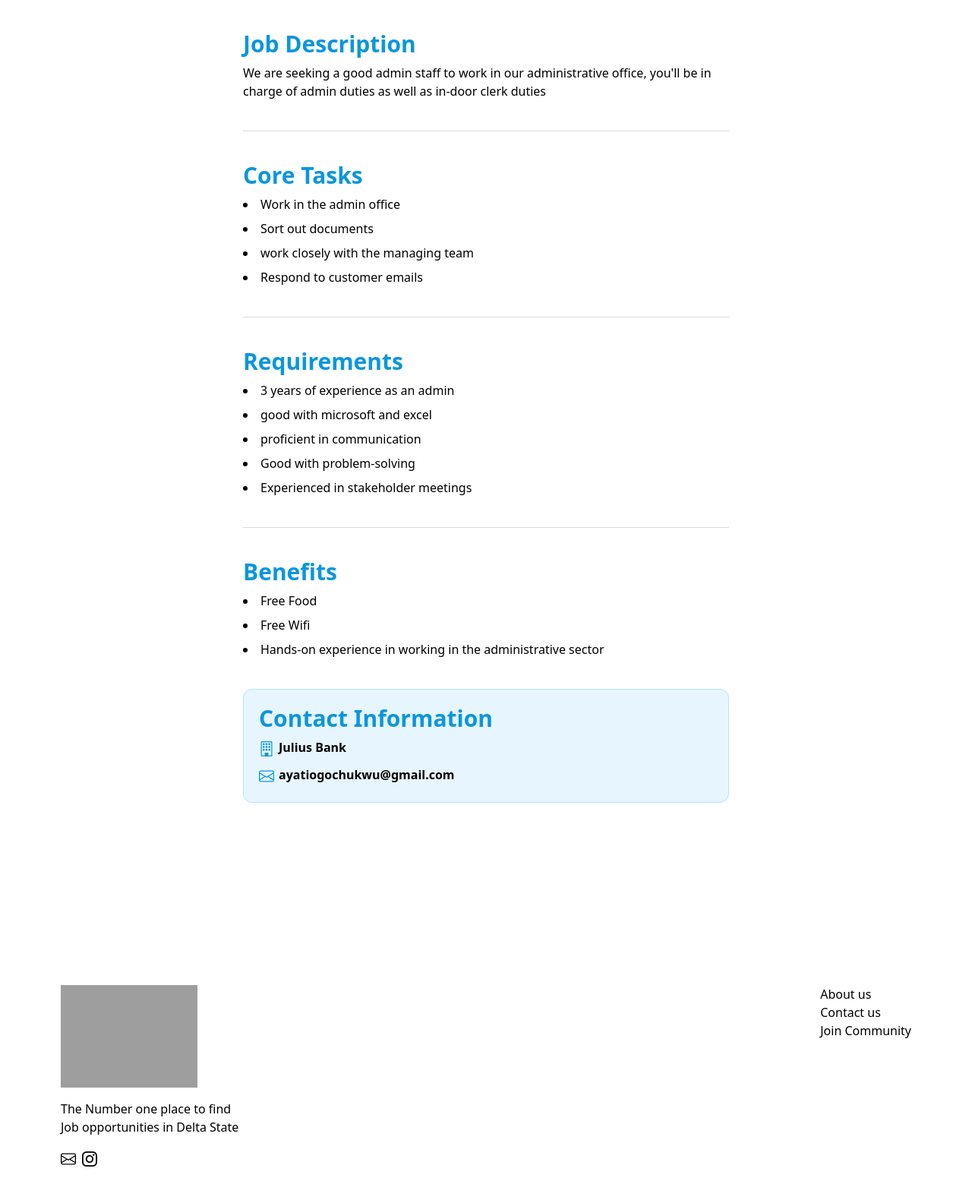
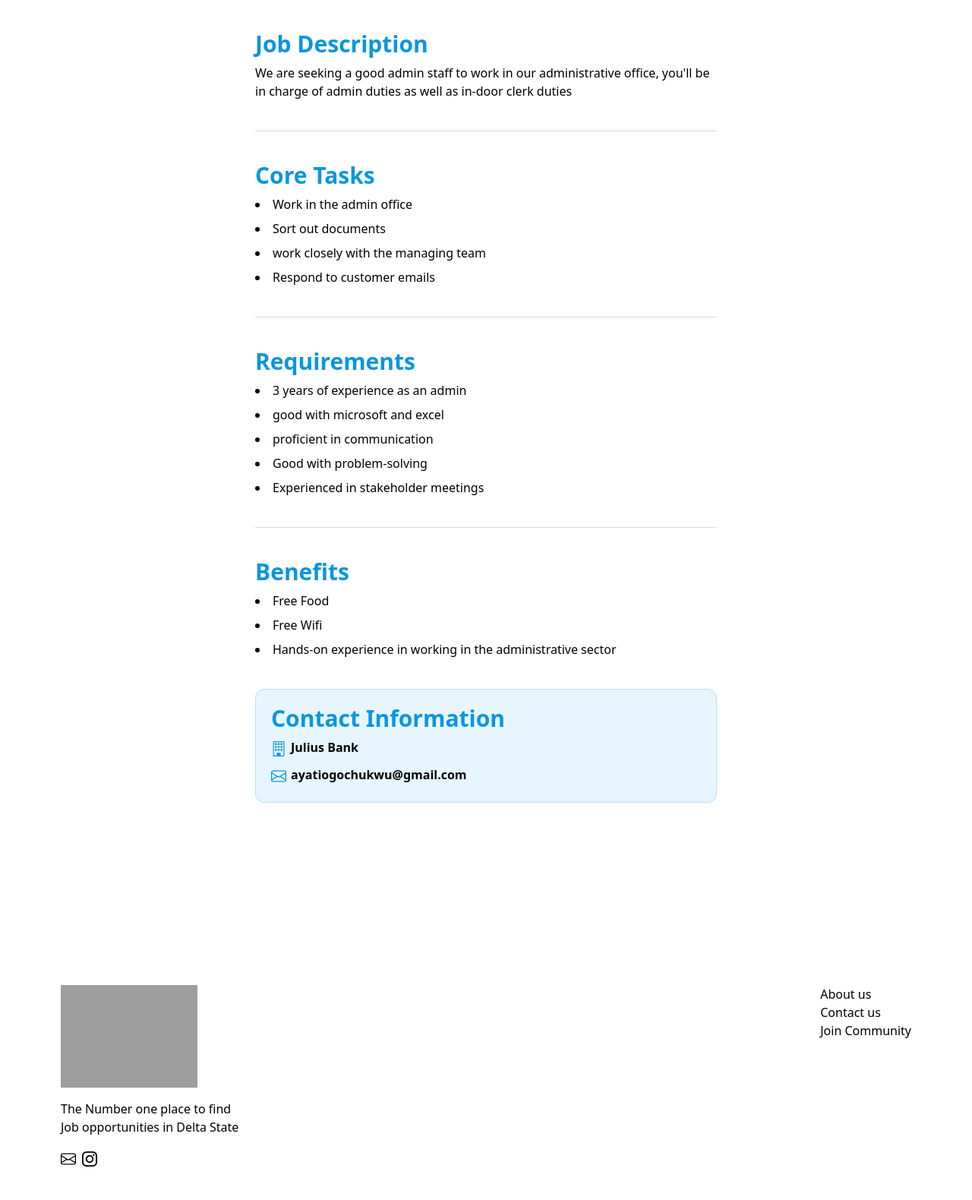
Before and after one commit to AyatiOgo/warri-jobs-deploy, a Django app: a page that uses jobs/templates/job-detail.html in a window 1280 px wide. Shown: the part 372-1952 px from the top of the page at 76% size. Run offline with Django 5.2, Linux system fonts and the light colour scheme; data comes from the database, SQL or seed files in the repository; some libraries are stand-ins or nearby versions; grey boxes are pictures that could not be loaded.

Commit message:
rsponsive chnages

```diff
--- a/jobs/templates/job-detail.html
+++ b/jobs/templates/job-detail.html
@@ -23,7 +23,7 @@
 
     <!-- Job Details Section -->
      <div class="w-full flex justify-center">
-        <div class="w-full  md:w-1/2 pb-40">
+        <div class="w-full  md:w-1/2 pl-4 pr-4 pb-10 md:pb-40">
             <!-- Job detail cards -->
              <div class="w-full flex flex-col gap-2 border-b-1 border-[#DADADA] pb-10 pt-10 ">
                 <h2 class="font-bold text-[#0A96DE] text-3xl">Job Description</h2>
```
